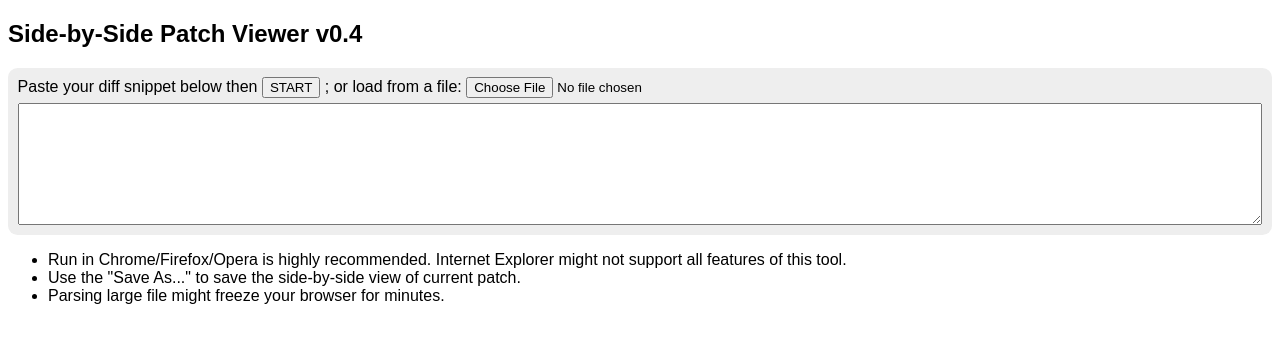
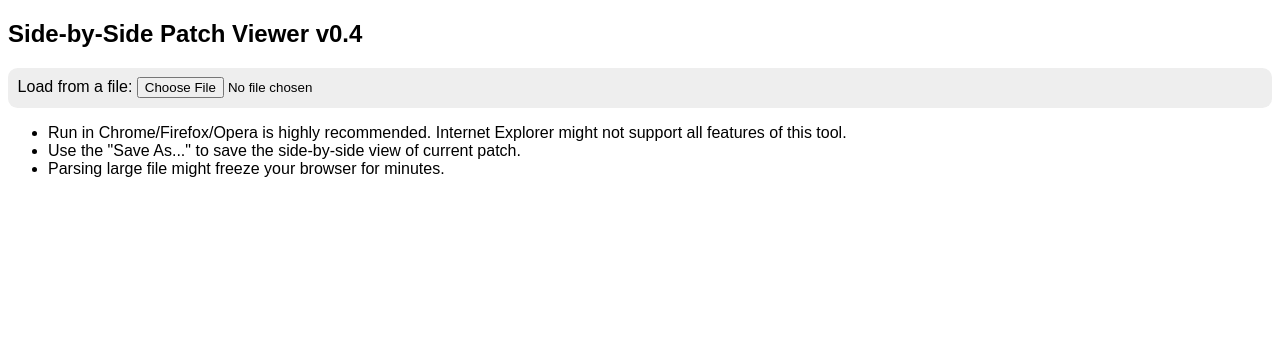
Before and after one commit to PXMYH/PatchViewer, a plain HTML site: page index.html in a window 1280 px wide. Drawn offline with Linux system fonts and the light colour scheme.

Commit message:
remove paste diff feature

```diff
--- a/index.html
+++ b/index.html
@@ -25,14 +25,6 @@
         margin: 0
       }
 
-      textarea {
-        margin: 0;
-        padding: 0;
-        width: 100%;
-        -webkit-box-sizing: border-box;
-        -moz-box-sizing: border-box;
-        box-sizing: border-box
-      }
 
       .result_table {
         padding: 0;
@@ -501,15 +493,11 @@
       } /*]]>*/
     </script>
   </head>
-  <body onload="form_diff.reset()">
+  <body>
     <h2>Side-by-Side Patch Viewer v0.4</h2>
-    <form id="form_diff">
-      <div class="toolbar"> Paste your diff snippet below then <button type="button" onclick="diffRender(document.getElementById('diffText').value,document.getElementById('diffResult'))"> START </button> ; or load from a file: <input id="diff_file" type="file" autocomplete="off" onchange="loadDiff(document.getElementById('diffResult'))" />
-        <div style="padding-top:.3em">
-          <textarea rows="8" id="diffText"></textarea>
-        </div>
-      </div>
-    </form>
+    <div class="toolbar">
+      Load from a file: <input id="diff_file" type="file" autocomplete="off" onchange="loadDiff(document.getElementById('diffResult'))" />
+    </div>
     <div id="diffResult" class="context"></div>
     <div>
       <ul>
```
